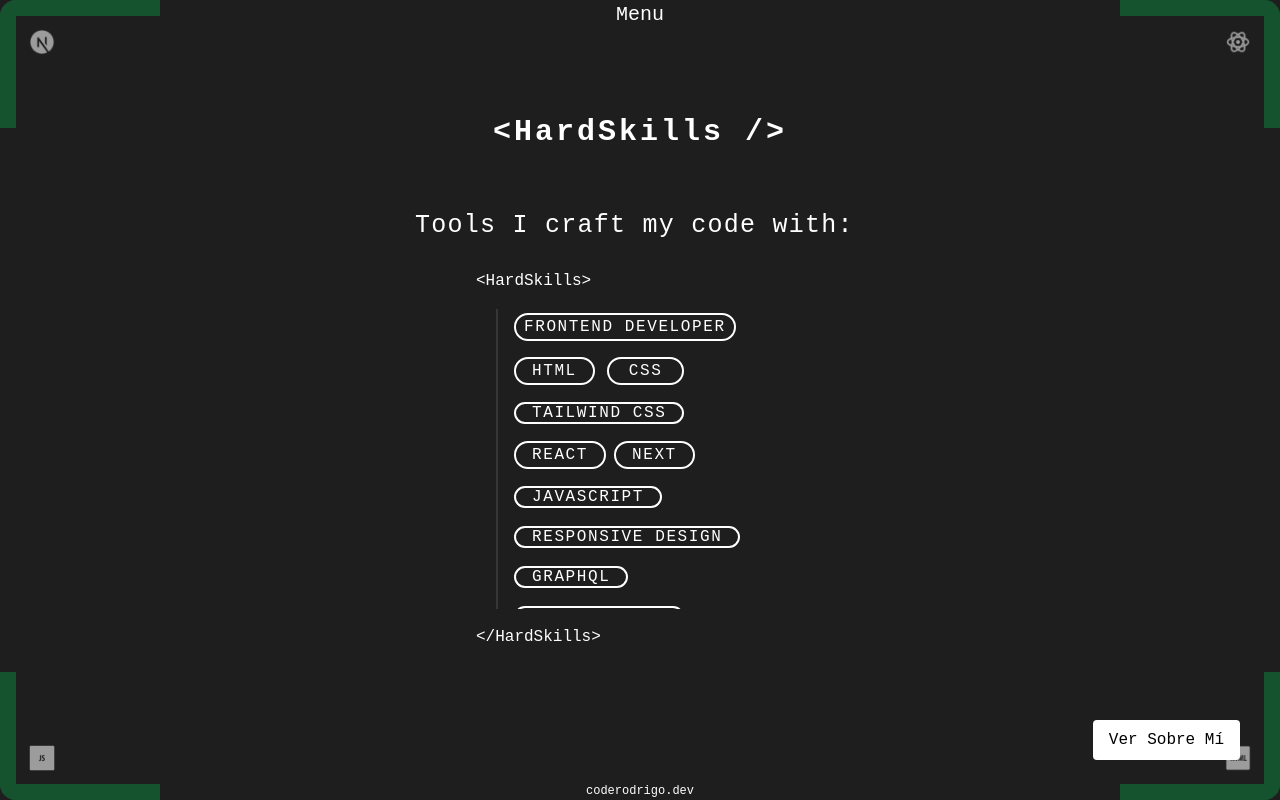
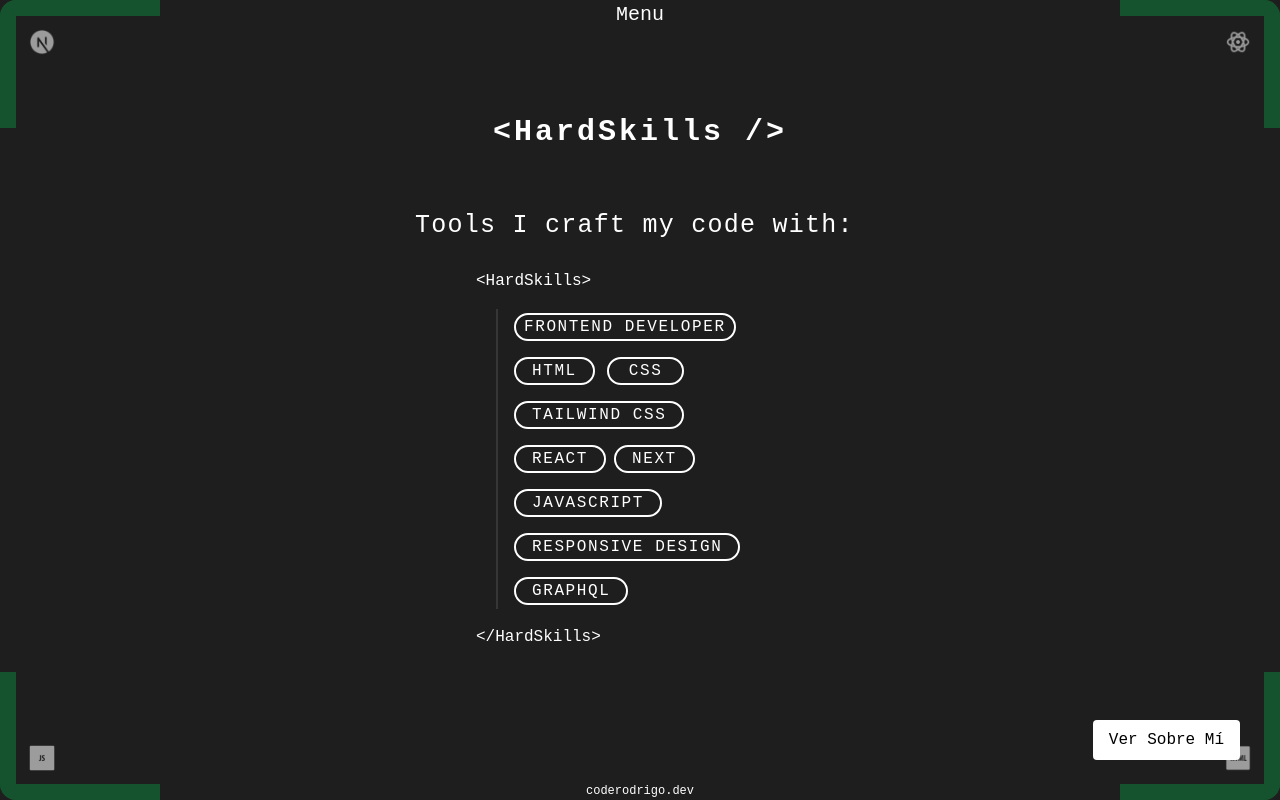
Before and after one commit to RodrigoGutierrezPacheco/portfolio2024, a React (Vite) app: page / in a window 1280 px wide. Both pictures are taken after a click on the button "Ver Habilidades Técnicas". Built offline with nearby package versions, Linux system fonts and the light colour scheme; a web font is replaced by a local one.

Commit message:
mmodificacion

```diff
--- a/src/Pages/HardSkills.tsx
+++ b/src/Pages/HardSkills.tsx
@@ -30,7 +30,7 @@ export default function HardSkills() {
                     </span>
                   </div>
                   {/* Tailwind */}
-                  <div>
+                  <div className="flex gap-3" >
                     <span className="border-white border-2 px-4 rounded-full w-fit tracking-widest hover:bg-white hover:text-black hover:font-semibold delay-100 duration-200 cursor-pointer">
                       TAILWIND CSS
                     </span>
@@ -45,31 +45,31 @@ export default function HardSkills() {
                     </span>
                   </div>
                   {/* Javascript */}
-                  <div>
+                  <div className="flex gap-3">
                     <span className="border-white border-2 px-4 rounded-full w-fit tracking-widest hover:bg-white hover:text-black hover:font-semibold delay-100 duration-200 cursor-pointer">
                       JAVASCRIPT
                     </span>
                   </div>
                   {/* Responsive design */}
-                  <div>
+                  <div className="flex gap-3">
                     <span className="border-white border-2 px-4 rounded-full w-fit tracking-widest hover:bg-white hover:text-black hover:font-semibold delay-100 duration-200 cursor-pointer">
                       RESPONSIVE DESIGN
                     </span>
                   </div>
                   {/* GRAPHQL */}
-                  <div>
+                  <div className="flex gap-3">
                     <span className="border-white border-2 px-4 rounded-full w-fit tracking-widest hover:bg-white hover:text-black hover:font-semibold delay-100 duration-200 cursor-pointer">
                       GRAPHQL
                     </span>
                   </div>
                   {/* React native */}
-                  <div>
+                  <div className="flex gap-3">
                     <span className="border-white border-2 px-4 rounded-full w-fit tracking-widest hover:bg-white hover:text-black hover:font-semibold delay-100 duration-200 cursor-pointer">
                       REACT NATIVE
                     </span>
                   </div>
                   {/* Bootstrap */}
-                  <div>
+                  <div className="flex gap-3">
                     <span className="border-white border-2 px-4 rounded-full w-fit tracking-widest hover:bg-white hover:text-black hover:font-semibold delay-100 duration-200 cursor-pointer">
                       BOOTSTRAP
                     </span>
```
